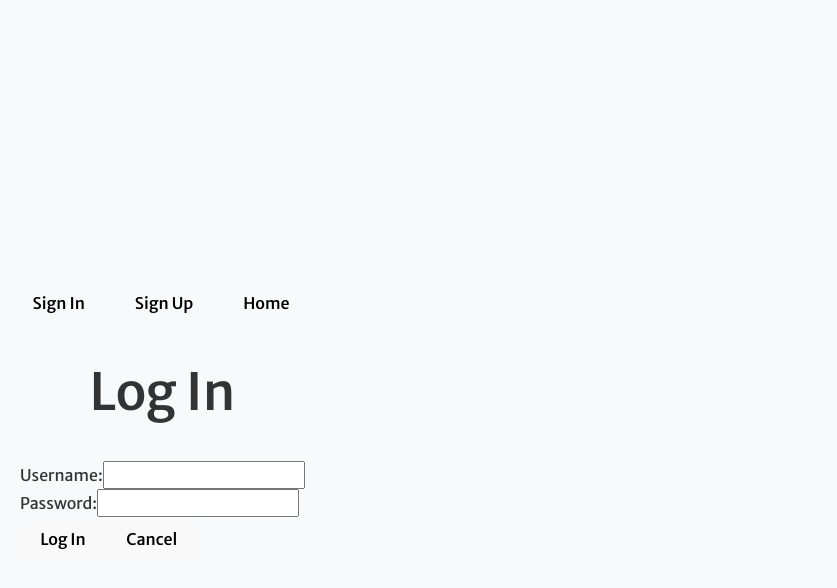
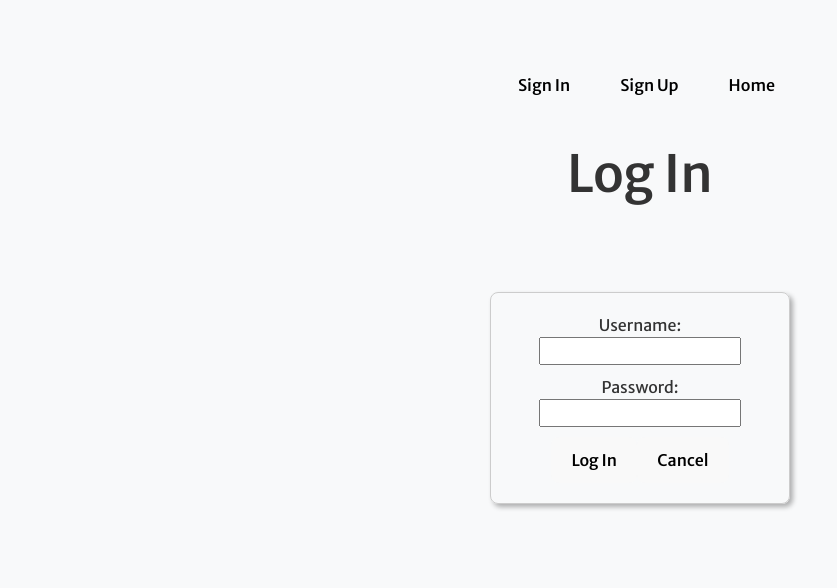
Before and after one commit to nHenryp/memories-in-focus-front-end, a React (Vite) app in the folder memories-in-focus-front-end/: page /signin in a window 1280 px wide. Shown: the top 588 px of the page, without its empty margins (0-837 px from the left). Built offline with nearby package versions, Linux system fonts and the light colour scheme; no server answers.

Commit message:
form pages done

```diff
--- a/memories-in-focus-front-end/src/components/HomePage/HomePage.css
+++ b/memories-in-focus-front-end/src/components/HomePage/HomePage.css
@@ -124,6 +124,7 @@ main {
   border-radius: 5px;
 }
 
+
 /* Responsive Design */
 @media (max-width: 768px) {
   .content-wrapper {
--- a/memories-in-focus-front-end/src/components/PhotoDetails/PhotoDetails.css
+++ b/memories-in-focus-front-end/src/components/PhotoDetails/PhotoDetails.css
@@ -18,18 +18,19 @@ body {
     padding: 20px;
 }
 
-.photo-details {
-    display: flex;
-    gap: 20px;
-    margin-bottom: 40px;
-    align-items: center;
+.photo-details img {
+    max-width: 80%;
+    height: 350px;
+    width: 590px;
+    border-radius: 8px;
+    box-shadow: 0px 4px 8px rgba(0, 0, 0, 0.1);
 }
 
-.photo-details img {
-    max-width: 100%;
-    height: auto;
-    border-radius: 8px;
-    box-shadow: 0px 4px 8px rgba(0, 0, 0, 0.1);
+.photo-details {
+    display: flex;  /* Maintain flexbox for potential future layout changes */
+    flex-direction: column;  /* Stack elements vertically */
+    align-items: center;  /* Center elements horizontally */
+    gap: 20px;
 }
 
 .photo-meta {
--- a/memories-in-focus-front-end/src/components/PhotoDetails/PhotoDetails.jsx
+++ b/memories-in-focus-front-end/src/components/PhotoDetails/PhotoDetails.jsx
@@ -57,7 +57,7 @@ const PhotoDetails = ({handleDeletePhoto}) => {
                   </div>
               </div>
               <section className="comment-section">
-                  <h2>Comments</h2>
+                  <h5>Comments</h5>
                   <CommentForm handleAddComment={handleAddComment} />
                   {!photo.comments.length && <p>There are no comments.</p>}
                   <ul className="comments-list">
--- /dev/null
+++ b/memories-in-focus-front-end/src/components/PhotoForm/PhotoForm.css
@@ -0,0 +1,14 @@
+form{
+    display: flex;
+    flex-direction: column;
+    margin-top: 5px;
+    gap: 10px;
+    text-align: center;
+    background: border-box;
+    box-shadow: 3px 3px 5px rgba(0, 0, 0, 0.3);
+    padding: 20px;
+    width: 300px; /* Fixed width */
+    margin: 50px auto; /* Centering with auto margin */
+    border-radius: 8px; /* Adding some rounded corners */
+    border: 1px solid #ccc;
+}
--- a/memories-in-focus-front-end/src/components/PhotoForm/PhotoForm.jsx
+++ b/memories-in-focus-front-end/src/components/PhotoForm/PhotoForm.jsx
@@ -2,6 +2,7 @@ import { useState, useEffect } from 'react'
 import ImageUpload from '../ImageUpload/ImageUpload.jsx'
 import { useParams } from 'react-router-dom'
 import * as photoService from '../../services/photoService'
+import './PhotoForm.css'
 
 const PhotoForm = ({ handleAddPhoto, handleUpdatePhoto }) => {
 
@@ -47,8 +48,9 @@ const PhotoForm = ({ handleAddPhoto, handleUpdatePhoto }) => {
 
   return (
     <main>
+      <div className='container-lg'>
       <form onSubmit={handleSubmit}>
-      <h1>{photoId ? 'Edit Photo' : 'New Photo'}</h1>
+      <h1>{photoId ? 'Edit Photo' : 'Add New Photo'}</h1>
         <label htmlFor="title-input">Title</label>
         <input
           required
@@ -76,6 +78,7 @@ const PhotoForm = ({ handleAddPhoto, handleUpdatePhoto }) => {
         />
         <button type="submit">SUBMIT</button>
       </form>
+      </div>
     </main>
   );
 };
--- a/memories-in-focus-front-end/src/components/SigninForm/SigninForm.jsx
+++ b/memories-in-focus-front-end/src/components/SigninForm/SigninForm.jsx
@@ -23,7 +23,7 @@ const SigninForm = (props) => {
     const handleSubmit = async (e) => {
       e.preventDefault();
       try {
-        const user = await authService.signin(formData); // TODO build signin service function
+        const user = await authService.signin(formData);
 
         props.setUser(user);
         navigate('/');
--- a/memories-in-focus-front-end/src/index.css
+++ b/memories-in-focus-front-end/src/index.css
@@ -24,7 +24,7 @@ a:hover {
 
 body {
   margin: 0;
-  display: flex;
+
   place-items: center;
   min-width: 320px;
   min-height: 100vh;
@@ -33,6 +33,45 @@ body {
 h1 {
   font-size: 3.2em;
   line-height: 1.1;
+}
+nav.navbar-custom {
+  background-color: rgb(255, 255, 255);
+  box-shadow: 3px 3px 5px rgba(0, 0, 0, 0.3);
+  position: fixed;
+  top: 0;
+  width: 100%;
+  z-index: 1000;
+}
+
+
+
+nav ul {
+  margin: 0;
+  padding: 0;
+  list-style: none;
+  display: flex;
+  justify-content: flex-end;
+  align-items: center;
+  height: 50px;
+}
+
+nav li {
+  margin-right: 20px;
+}
+
+nav a {
+  text-decoration: none;
+  color: black;
+  padding: 0 15px;
+  display: flex;
+  align-items: center;
+  height: 100%;
+  transition: background-color 0.3s ease;
+}
+
+nav a:hover {
+  background-color: #f0f0f0;
+  color: #000;
 }
 
 button {
```
